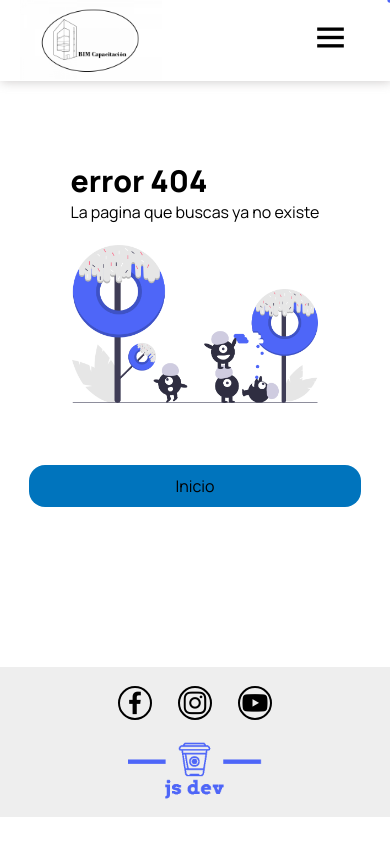
After one commit to juliosantacruz/bimcapacitacion, a Django app: template templates/home/error404.html in a window 390 px wide. The commit adds this page. Run offline with Django 4.2, Linux system fonts and the light colour scheme; the template is opened without the code that fills it, so the values that code supplies are empty; parts of the project's set-up code (start-up, migrations or seed data) failed here and were passed over; some libraries are stand-ins or nearby versions.

Commit message:
ajustes blogpage

```diff
--- a/blog/settings.py
+++ b/blog/settings.py
@@ -28,7 +28,7 @@ BASE_DIR = Path(__file__).resolve().parent.parent
 SECRET_KEY = config('SECRET_KEY')
 
 # SECURITY WARNING: don't run with debug turned on in production!
-DEBUG = True
+DEBUG = config('DEBUG')
 
 ALLOWED_HOSTS = ['*']
 
--- a/static/css/style-blog.css
+++ b/static/css/style-blog.css
@@ -211,8 +211,9 @@ ul {
 @media screen and (max-width:800px) {
     /* GRID */
     .blog-post {
-        width: 40%;
-        padding: 0;
+        width: 42%;
+        padding: 10px;
+        margin: 0;
     }
     .post-texto>p {
         display: none;
--- a/static/css/style.css
+++ b/static/css/style.css
@@ -652,6 +652,30 @@ footer .redes-sociales .youtube:hover {
     margin-bottom: 20px;
 }
 
+
+/* ERROR404 */
+
+.error404 {
+    display: flex;
+    justify-content: center;
+    align-items: center;
+}
+
+.error404 img {
+    width: 40%;
+}
+
+.btn-error404 {
+    display: flex;
+    justify-content: center;
+    padding: 10px;
+    margin: 0 40px;
+    width: 300px;
+    background: #0074BD;
+    color: white;
+    border-radius: 1rem;
+}
+
 @media screen and (max-width:900px) {
     /* GRID */
     .post-img img {
@@ -729,10 +753,10 @@ footer .redes-sociales .youtube:hover {
     }
     /* QUESTIONS */
     .questions {
-        height: 500px;
+        height: 800px;
     }
     .questions-img {
-        height: 500px;
+        height: 800px;
         background-position-y: 10px;
     }
     .questions .text {
@@ -824,6 +848,17 @@ footer .redes-sociales .youtube:hover {
     iframe {
         width: 100%;
     }
+    /* ERROR404 */
+    .error404 {
+        flex-direction: column;
+        margin: 40px 0;
+    }
+    .error404 img {
+        width: 80%;
+    }
+    .btn-error404 {
+        width: 80%;
+    }
 }
 
 @media screen and (max-width: 500px) {
@@ -838,7 +873,7 @@ footer .redes-sociales .youtube:hover {
     }
     .questions-img {
         width: 80%;
-        height: 50%;
+        height: 70%;
         min-height: 0;
     }
     .questions .text {
--- a/templates/home/base/head.html
+++ b/templates/home/base/head.html
@@ -1,10 +1,23 @@
-
  {%load static %}
 
 
 <meta charset="UTF-8">
 <meta http-equiv="X-UA-Compatible" content="IE=edge">
 <meta name="viewport" content="width=device-width, initial-scale=1.0">
+<!-- META FACEBOOK -->
+<meta property="og:url" content="" />
+<meta property="og:type" content="article" />
+<meta property="og:title" content="" />
+<meta property="og:description" content="" />
+<meta property="og:image" content="https://bimcapacitacion.herokuapp.com/static/img/1Logo-BIM-Capacitacion-768x432-1.png" />
+<meta property="og:site_name" content="BIMCapacitacion">
+<!-- META Twitter -->
+<meta name="twitter:title" content="">
+<meta name="twitter:description" content="">
+<meta name="twitter:image" content="https://bimcapacitacion.herokuapp.com/static/img/1Logo-BIM-Capacitacion-768x432-1.png">
+<meta name="twitter:card" content="summary_large_image">
+
+
 <title>BIMCapacitacion</title>
 <link rel="icon" href="{%static 'img/Logo-BIMCapacitacion.ico'%}">
 <link rel="stylesheet" href="{% static 'css/style.css'%}">
--- /dev/null
+++ b/templates/home/error404.html
@@ -0,0 +1,20 @@
+{% extends 'home/base/base.html' %} {%load static%} {%block content%}
+
+<div class="blank-content"></div>
+
+<div class="error404">
+    <div class="error404-text">
+        <h2>error 404</h2>
+        <p>La pagina que buscas ya no existe </p>
+    </div>
+    <img src="{%static 'img/error404.png'%}" alt="">
+</div>
+
+<div class="error404 ">
+    <div class="btn-error404">
+        <a href="{%url 'homepage'%}">Inicio</a></div>
+</div>
+
+
+<div class="blank-content"></div>
+{%endblock%}
```
Also changed, not shown: templates/home/index.html (+7 -7 lines), static/img/error404.png (added). Lines whose indentation alone changed are shown as unchanged.
